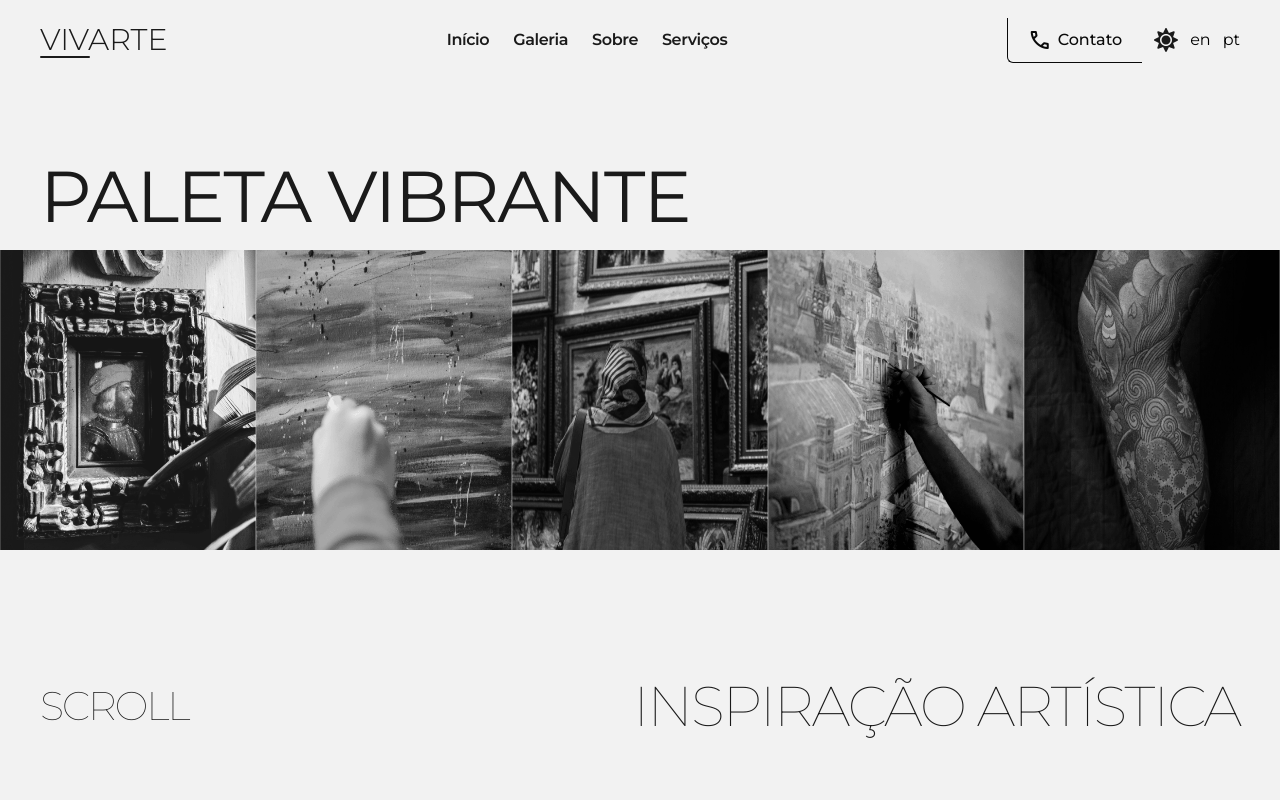
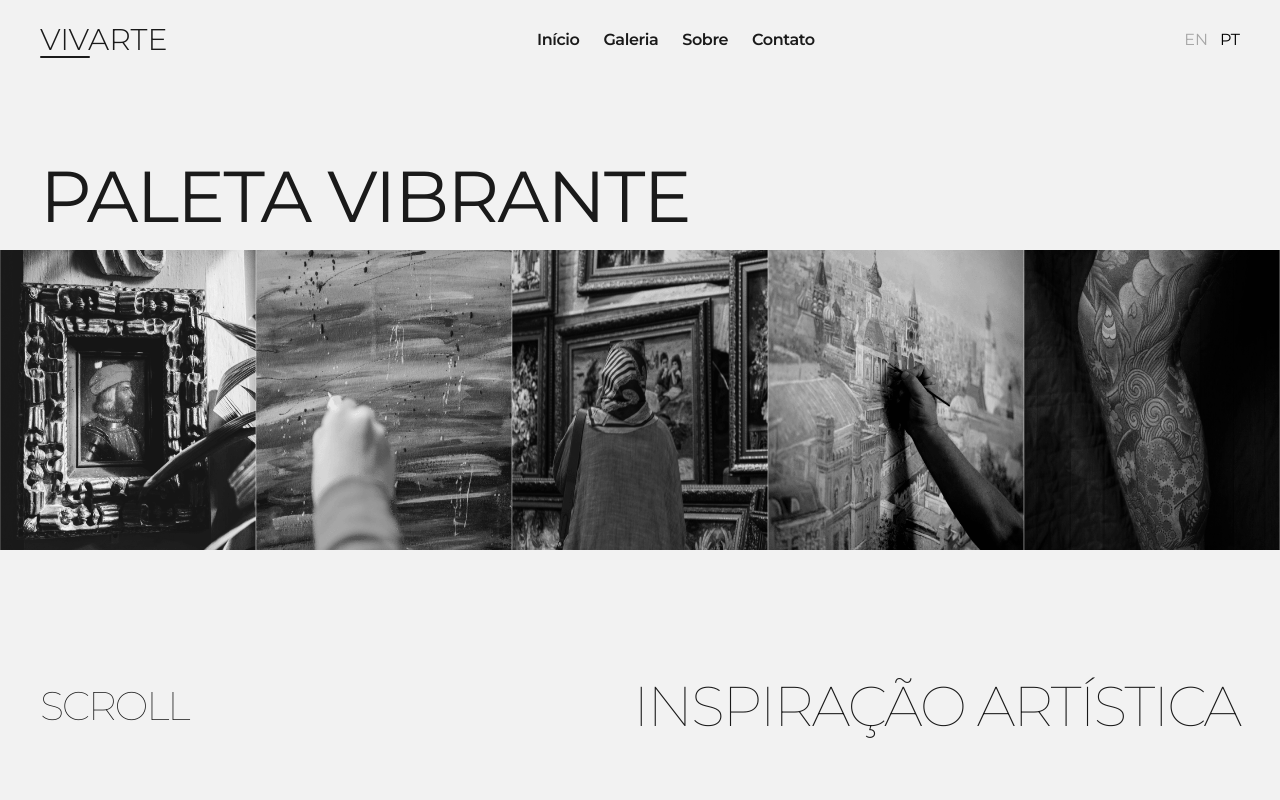
Before and after one commit to warlleism/return-react-vite-website, a React (Vite) app: page / in a window 1280 px wide. Shown: the top 800 px of the page. Built offline with nearby package versions, Linux system fonts and the light colour scheme; a web font is replaced by a local one.

Commit message:
correções

```diff
--- a/src/components/header/index.jsx
+++ b/src/components/header/index.jsx
@@ -1,5 +1,4 @@
 import { useEffect, useState } from 'react';
-import { FaSun } from "react-icons/fa";
 import { useTranslation } from 'react-i18next';
 import { CiMenuFries } from "react-icons/ci";
 import { IoClose } from "react-icons/io5";
@@ -49,19 +48,12 @@ export default function HeaderCompoent() {
                     <a href='/about' className='font-semibold tracking-tight text-base text-[#1a1a1a] no-underline'>{t("header.about")}</a>
                 </li>
                 <li>
-                    <a href='#' className='font-semibold tracking-tight text-base text-[#1a1a1a] no-underline'>{t("header.services")}</a>
+                    <a href='/contacts' className='font-semibold tracking-tight text-base text-[#1a1a1a] no-underline'> {t("header.contact")}</a>
                 </li>
             </ul>
             <div className='flex items-center justify-center gap-3 md-max:hidden'>
-                <a href='/contacts' id='button-contact' className='hover:bg-[#1a1a1a] hover:text-[#fff] button-contact flex gap-1.5 cursor-pointer font-medium px-5 py-2.5 items-center  text-[#0a0a0a] no-underline rounded-bl-md border-l border-b border-[#0a0a0a]'>
-                    <span className="material-symbols-outlined">
-                        call
-                    </span>
-                    {t("header.contact")}
-                </a>
-                <FaSun className='text-[#1a1a1a] text-[1.5rem] cursor-pointer cursor-pointer' />
-                <button onClick={() => handleChangeLanguage('en')}>en</button>
-                <button onClick={() => handleChangeLanguage('br')}>pt</button>
+                <button className={`${i18n.resolvedLanguage == 'en' ? 'text-[#000]' : 'text-[#0000004f]'}`} onClick={() => handleChangeLanguage('en')}>EN</button>
+                <button className={`${i18n.resolvedLanguage == 'br' ? 'text-[#000]' : 'text-[#0000004f]'}`} onClick={() => handleChangeLanguage('br')}>PT</button>
             </div>
 
             <div className='hidden md-max:block' onClick={() => setMenu(!menu)}>
@@ -72,10 +64,9 @@ export default function HeaderCompoent() {
                 <div onClick={() => setMenu(!menu)} className='absolute top-0 left-0 w-full h-screen bg-[#0000007a]' />
                 <div className='flex flex-col justify-center align-center w-[80vw] h-screen bg-[#f7f7f7] z-50 relative'>
                     <div className='flex justify-between w-full absolute top-0 left-0 border-box p-5'>
-                        <div className='flex justify-center items-center align-center border-box text-[#fff] bg-[#232323] rounded-md'>
-                            <button className='w-[40px] h-[40px] text-[1.3rem]' onClick={() => handleChangeLanguage('en')}>en</button>
-                            <button className='w-430px] h-[40px] text-[1.3rem]' onClick={() => handleChangeLanguage('br')}>pt</button>
-                            <FaSun className='w-[40px] h-[40px]  p-2 cursor-pointer cursor-pointer ' />
+                        <div className='flex justify-center items-center align-center border-box text-[#fff] bg-[#ebebeb] rounded-md'>
+                            <button className={`w-[40px] h-[40px] text-[1.3rem] ${i18n.resolvedLanguage == 'en' ? 'text-[#000]' : 'text-[#0000004f]'}`} onClick={() => handleChangeLanguage('en')}>EN</button>
+                            <button className={`w-[40px] h-[40px] text-[1.3rem] ${i18n.resolvedLanguage == 'br' ? 'text-[#000]' : 'text-[#0000004f]'}`} onClick={() => handleChangeLanguage('br')}>PT</button>
                         </div>
                         <IoClose className="font-bold  text-[#1a1a1a] text-[3rem] cursor-pointer " onClick={() => setMenu(!menu)} />
                     </div>
@@ -89,9 +80,6 @@ export default function HeaderCompoent() {
                         <li>
                             <a href='/about' className='text-[1.6rem] font-semibold tracking-tight text-[#1a1a1a] no-underline'>{t("header.about")}</a>
                         </li>
-                        <li>
-                            <a href='#' className='text-[1.6rem] font-semibold tracking-tight text-[#1a1a1a] no-underline'>{t("header.services")}</a>
-                        </li>
                     </ul>
                 </div>
             </div>
--- a/src/pages/contacts/index.jsx
+++ b/src/pages/contacts/index.jsx
@@ -7,6 +7,8 @@ import { FaFacebook } from "react-icons/fa";
 import { BsTwitterX } from "react-icons/bs";
 import { FaLinkedinIn } from "react-icons/fa";
 import { FaWhatsapp } from "react-icons/fa";
+import FooterCompoent from "../../components/footer";
+
 
 export default function Contacts() {
 
@@ -64,7 +66,8 @@ export default function Contacts() {
                         <button className="shadow-2xl w-[200px] text-white bg-[#0a0a0a] hover:bg-[#040404] font-medium rounded-[100px] px-3 py-4 text-center text-[1.2rem]">Enviar</button>
                     </form>
                 </div>
-            </div >
+            </div>
+            <FooterCompoent />
         </>
     )
 }
--- a/src/pages/galery/index.jsx
+++ b/src/pages/galery/index.jsx
@@ -7,6 +7,7 @@ import { IoClose } from "react-icons/io5";
 import { CiZoomIn } from "react-icons/ci";
 import { CiZoomOut } from "react-icons/ci";
 import { CiSearch } from "react-icons/ci";
+import FooterCompoent from "../../components/footer";
 
 export default function Galery() {
     const [images, setImage] = useState('');
@@ -95,7 +96,8 @@ export default function Galery() {
                         </div>
                     ))}
                 </div>
-            </div >
+            </div>
+            <FooterCompoent />
         </>
     );
 }
--- /dev/null
+++ b/src/pages/homepage/components/galery/index.jsx
@@ -0,0 +1,15 @@
+import Img from "../../../../assets/imagens/bg-galery-homepage.png";
+
+export default function GaleryComponent() {
+
+    return (
+        <div
+            className="w-full h-[130vh] transition-all duration-1000 ease-in-out relative flex flex-col justify-center items-center bg-cover bg-center bg-no-repeat bg-fixed md-max:h-[70vh]"
+            style={{ backgroundImage: `url(${Img})` }}
+        >
+            <h1 className="text-[#fff] text-[10rem] font-light z-40 lg-max:text-[5rem]">ARTE</h1>
+            <p className="text-[#fff] text-[1.4rem] font-light text-center w-[50%] z-40 lg-max:text-[.9rem] lg-max:w-[80%]">Lorem ipsum dolor sit amet, consectetur adipisicing elit. Provident porro soluta incidunt ducimus laudantium facere corporis harum fugiat, nesciunt ullam aspernatur deleniti omnis aperiam dignissimos temporibus consectetur. Obcaecati, aliquam quos!</p>
+            <button className="text-[#1a1a1a] text-[1.4rem] font-light text-center w-[200px] h-[50px] rounded-md mt-5 z-40 cursor-pointer bg-[#fff]"><a href="/galery" className="w-full h-full flex items-center justify-center font-semibold">Veja mais</a></button>
+        </div>
+    )
+}
--- a/src/pages/homepage/index.jsx
+++ b/src/pages/homepage/index.jsx
@@ -4,6 +4,7 @@ import AboutComponent from "./components/about";
 import ImgBlocks from "./components/imgBlocks";
 import Footer from "../../components/footer";
 import CarouselCompoent from "./components/carousel";
+import GaleryComponent from "./components/galery";
 export default function Home() {
 
     return (
@@ -12,6 +13,7 @@ export default function Home() {
             <HomeComponent />
             <AboutComponent />
             <ImgBlocks />
+            <GaleryComponent />
             <CarouselCompoent />
             <Footer />
         </div>
--- a/src/translations/br/global.json
+++ b/src/translations/br/global.json
@@ -3,7 +3,6 @@
         "title": "VIVARTE",
         "home": "Início",
         "about": "Sobre",
-        "services": "Serviços",
         "galery": "Galeria",
         "contact": "Contato"
     },
--- a/src/translations/en/global.json
+++ b/src/translations/en/global.json
@@ -3,7 +3,6 @@
         "title": "VIVARTE",
         "home": "Home",
         "about": "About",
-        "services": "Services",
         "galery": "Galery",
         "contact": "Contact"
     },
```
Also changed, not shown: 1 other file (tests, documents, lock files or other folders).
